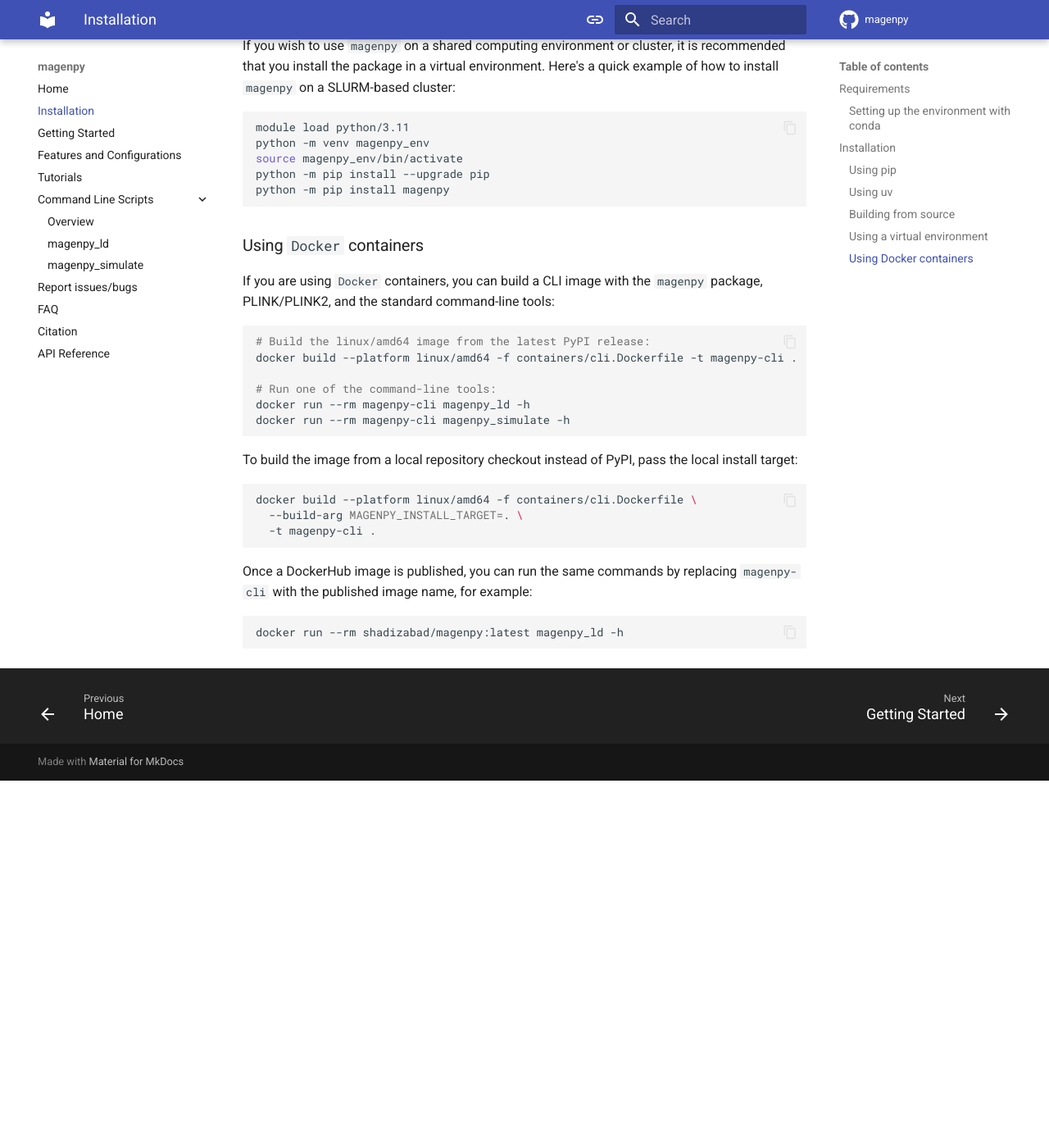
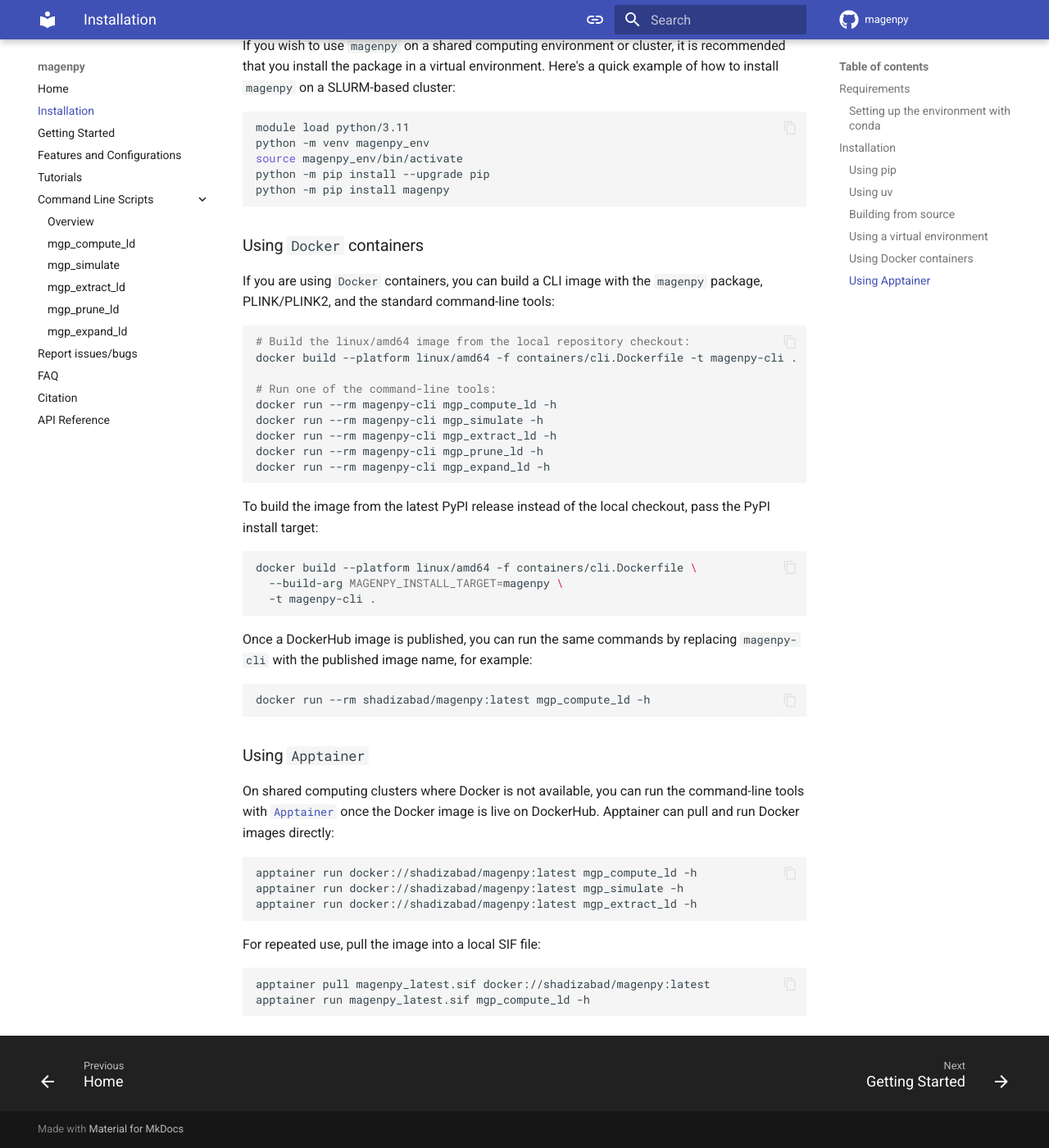
Before and after one commit to shz9/magenpy, an MkDocs documentation site: the page built from docs/installation.md, in a window 1280 px wide and 1400 px high, scrolled down 1890 px. Shown: the whole window at 82% size. Built offline with MkDocs 1.6.1 and Material for MkDocs 9.7.7, drawn with Linux system fonts in a browser that asks for light colours; comment, search, counter and statistics services are not loaded; before the commit the page ends 2842 px from its top, so only the background shows below that; some of the changed text lies outside the part shown.

Commit message:
Adding more binaries to facilitate interacting with LD matrices + adding `Apptainer` to installation instructions.

````diff
--- a/docs/installation.md
+++ b/docs/installation.md
@@ -56,8 +56,8 @@
 For command-line use, `uvx` can run the installed console scripts in an isolated temporary environment:
 
 ```bash
-uvx --from magenpy magenpy_ld -h
-uvx --from magenpy magenpy_simulate -h
+uvx --from magenpy mgp_compute_ld -h
+uvx --from magenpy mgp_simulate -h
 ```
 
 This is useful on systems where you want to try the command-line tools without permanently installing `magenpy`
@@ -92,19 +92,22 @@
 and the standard command-line tools:
 
 ```bash
-# Build the linux/amd64 image from the latest PyPI release:
+# Build the linux/amd64 image from the local repository checkout:
 docker build --platform linux/amd64 -f containers/cli.Dockerfile -t magenpy-cli .
 
 # Run one of the command-line tools:
-docker run --rm magenpy-cli magenpy_ld -h
-docker run --rm magenpy-cli magenpy_simulate -h
+docker run --rm magenpy-cli mgp_compute_ld -h
+docker run --rm magenpy-cli mgp_simulate -h
+docker run --rm magenpy-cli mgp_extract_ld -h
+docker run --rm magenpy-cli mgp_prune_ld -h
+docker run --rm magenpy-cli mgp_expand_ld -h
 ```
 
-To build the image from a local repository checkout instead of PyPI, pass the local install target:
+To build the image from the latest PyPI release instead of the local checkout, pass the PyPI install target:
 
 ```bash
 docker build --platform linux/amd64 -f containers/cli.Dockerfile \
-  --build-arg MAGENPY_INSTALL_TARGET=. \
+  --build-arg MAGENPY_INSTALL_TARGET=magenpy \
   -t magenpy-cli .
 ```
 
@@ -112,5 +115,24 @@
 published image name, for example:
 
 ```bash
-docker run --rm shadizabad/magenpy:latest magenpy_ld -h
+docker run --rm shadizabad/magenpy:latest mgp_compute_ld -h
 ```
+
+### Using `Apptainer`
+
+On shared computing clusters where Docker is not available, you can run the command-line tools with
+[`Apptainer`](https://apptainer.org/) once the Docker image is live on DockerHub. Apptainer can pull and
+run Docker images directly:
+
+```bash
+apptainer run docker://shadizabad/magenpy:latest mgp_compute_ld -h
+apptainer run docker://shadizabad/magenpy:latest mgp_simulate -h
+apptainer run docker://shadizabad/magenpy:latest mgp_extract_ld -h
+```
+
+For repeated use, pull the image into a local SIF file:
+
+```bash
+apptainer pull magenpy_latest.sif docker://shadizabad/magenpy:latest
+apptainer run magenpy_latest.sif mgp_compute_ld -h
+```
--- a/mkdocs.yml
+++ b/mkdocs.yml
@@ -94,8 +94,11 @@
   - "Tutorials": tutorials/overview.md
   - "Command Line Scripts":
     - "Overview": commandline/overview.md
-    - "magenpy_ld": commandline/magenpy_ld.md
-    - "magenpy_simulate": commandline/magenpy_simulate.md
+    - "mgp_compute_ld": commandline/mgp_compute_ld.md
+    - "mgp_simulate": commandline/mgp_simulate.md
+    - "mgp_extract_ld": commandline/mgp_extract_ld.md
+    - "mgp_prune_ld": commandline/mgp_prune_ld.md
+    - "mgp_expand_ld": commandline/mgp_expand_ld.md
   - "Report issues/bugs": "https://github.com/shz9/magenpy/issues"
   - "FAQ": faq.md
   - "Citation": citation.md
````
Also changed, not shown: docs/commandline/magenpy_ld.md (deleted, +0 -81 lines), docs/commandline/magenpy_simulate.md (deleted, +0 -66 lines), docs/commandline/mgp_compute_ld.md (added, +51 -0 lines), docs/commandline/mgp_expand_ld.md (added, +26 -0 lines), docs/commandline/mgp_extract_ld.md (added, +55 -0 lines), docs/commandline/mgp_prune_ld.md (added, +57 -0 lines), docs/commandline/mgp_simulate.md (added, +55 -0 lines), docs/commandline/overview.md (+12 -6 lines), setup.py (+7 -1 lines), 10 other files.
